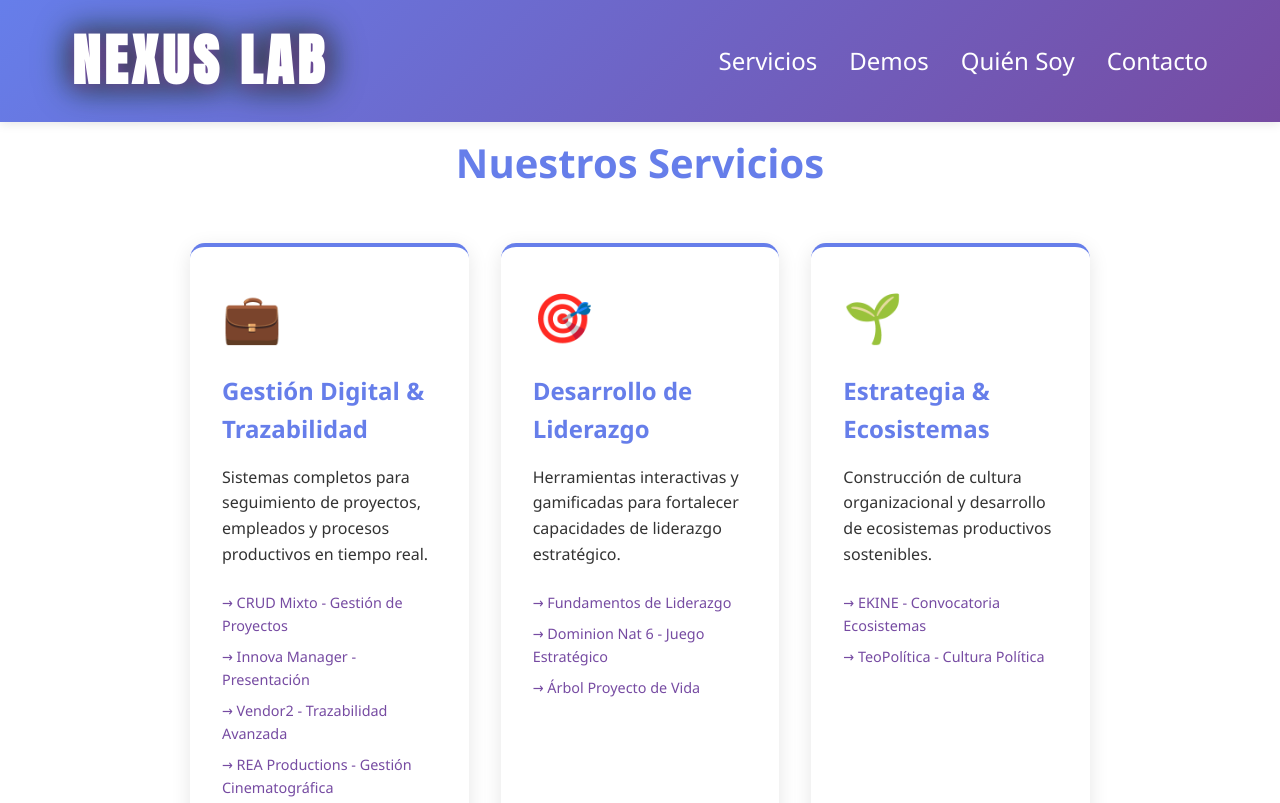
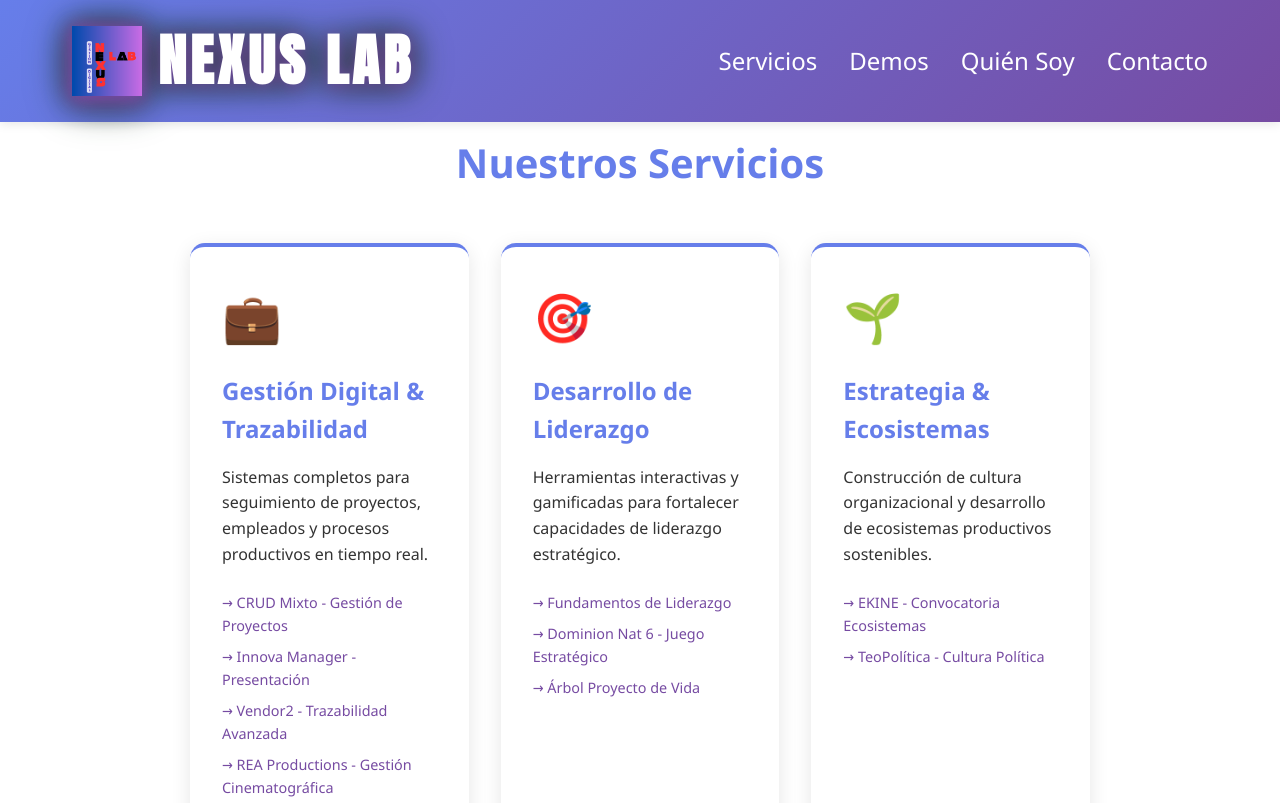
Before and after one commit to frantastico-rgb/nexus_lab, a plain HTML site: page index.html in a window 1280 px wide. Shown: the top 803 px of the page. Drawn offline with Linux system fonts and the light colour scheme.

Commit message:
update logo nexus

```diff
--- a/index.html
+++ b/index.html
@@ -382,7 +382,10 @@
     <!-- Header -->
     <header>
         <nav>
-            <div class="logo">NEXUS LAB</div>
+                <div class="logo" style="display: flex; align-items: center; gap: 16px;">
+                    <img src="logo nexus.png" alt="Logo Nexus" style="height: 70px; width: auto; vertical-align: middle; filter: drop-shadow(0 2px 8px #764ba2);">
+                    <span>NEXUS LAB</span>
+                </div>
             <ul class="nav-links">
                 <li><a href="#servicios">Servicios</a></li>
                 <li><a href="#demos">Demos</a></li>
```
Also changed, not shown: logo nexus.png (added).
